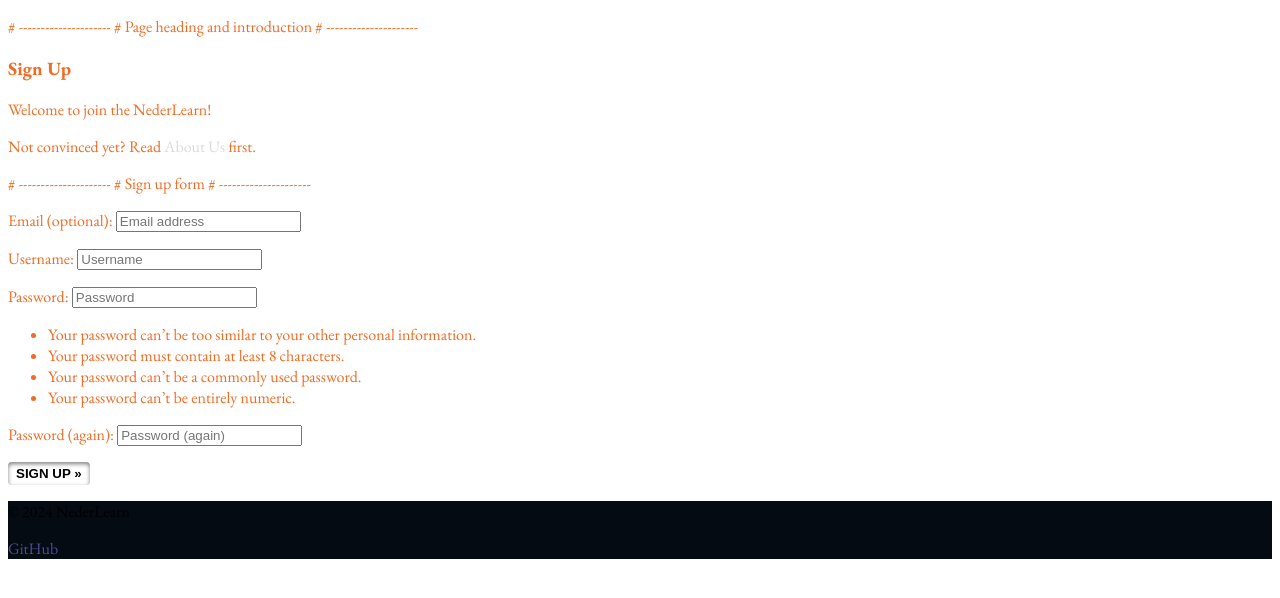
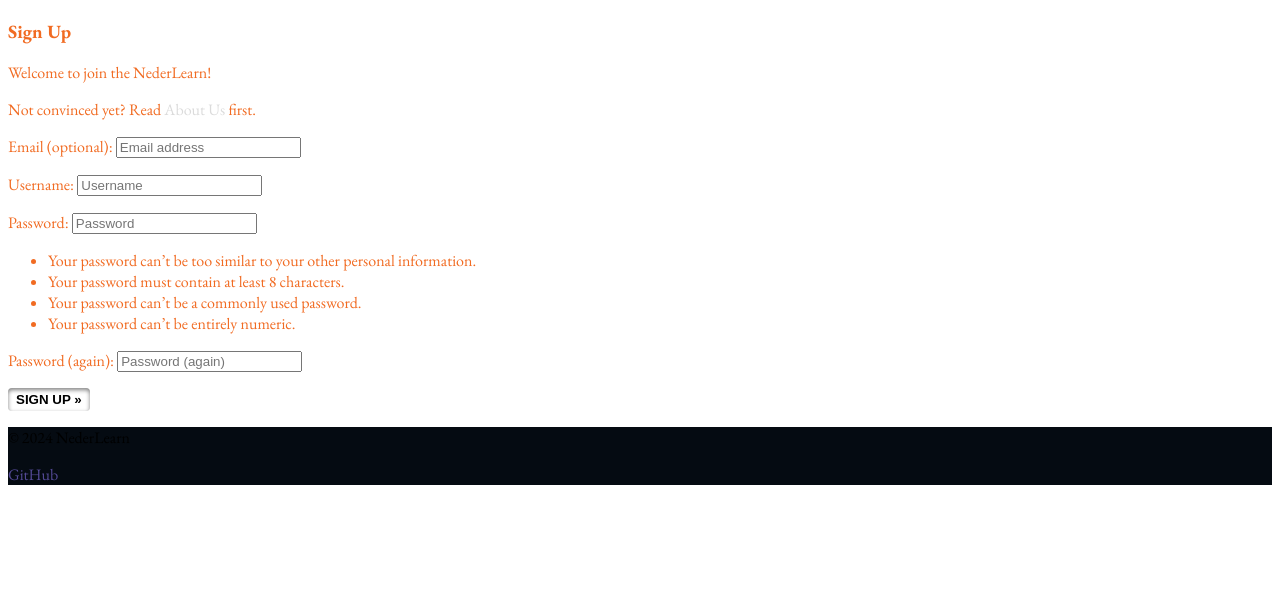
Before and after one commit to Blignaut24/NederLearn_V2, a Django app: page /accounts/signup/ in a window 1280 px wide. Shown: the part 108-706 px from the top of the page. Run offline with Django 4.2, Linux system fonts and the light colour scheme; some libraries are stand-ins or nearby versions; some web fonts are replaced.

Commit message:
fix: corrected commented code in signup.html

```diff
--- a/templates/account/signup.html
+++ b/templates/account/signup.html
@@ -1,28 +1,16 @@
 
 {% extends "base.html" %}
 
-# ---------------------
-# Load internationalization and account and social account tags
-# ---------------------
 {% load i18n %}
 {% load account socialaccount %}
 
-# ---------------------
-# Set page title
-# ---------------------
 {% block head_title %}{% trans "Sign Up" %}{% endblock %}
 
-# ---------------------
-# Content block
-# ---------------------
 {% block content %}
 <div class="container">
     <div class="row">
         <div class="col-md-8 mt-3 offset-md-2">
-
-            # ---------------------
-            # Page heading and introduction
-            # ---------------------
+            <!-- Page heading and introduction -->
             <h3>{% trans "Sign Up" %}</h3>
             <p>{% blocktrans %}Welcome to join the NederLearn!
                 <p>Not convinced yet? Read <a class="link" href="#">About Us</a> first.{% endblocktrans %}</p>
@@ -31,10 +19,7 @@
     </div>
     <div class="row">
         <div class="col-md-8 mt-3 offset-md-2">
-
-            # ---------------------
-            # Sign up form
-            # ---------------------
+            <!--Sign up form-->
             <form class="signup" id="signup_form" method="post" action="{% url 'account_signup' %}">
                 {% csrf_token %}
                 {{ form.as_p }}
```
